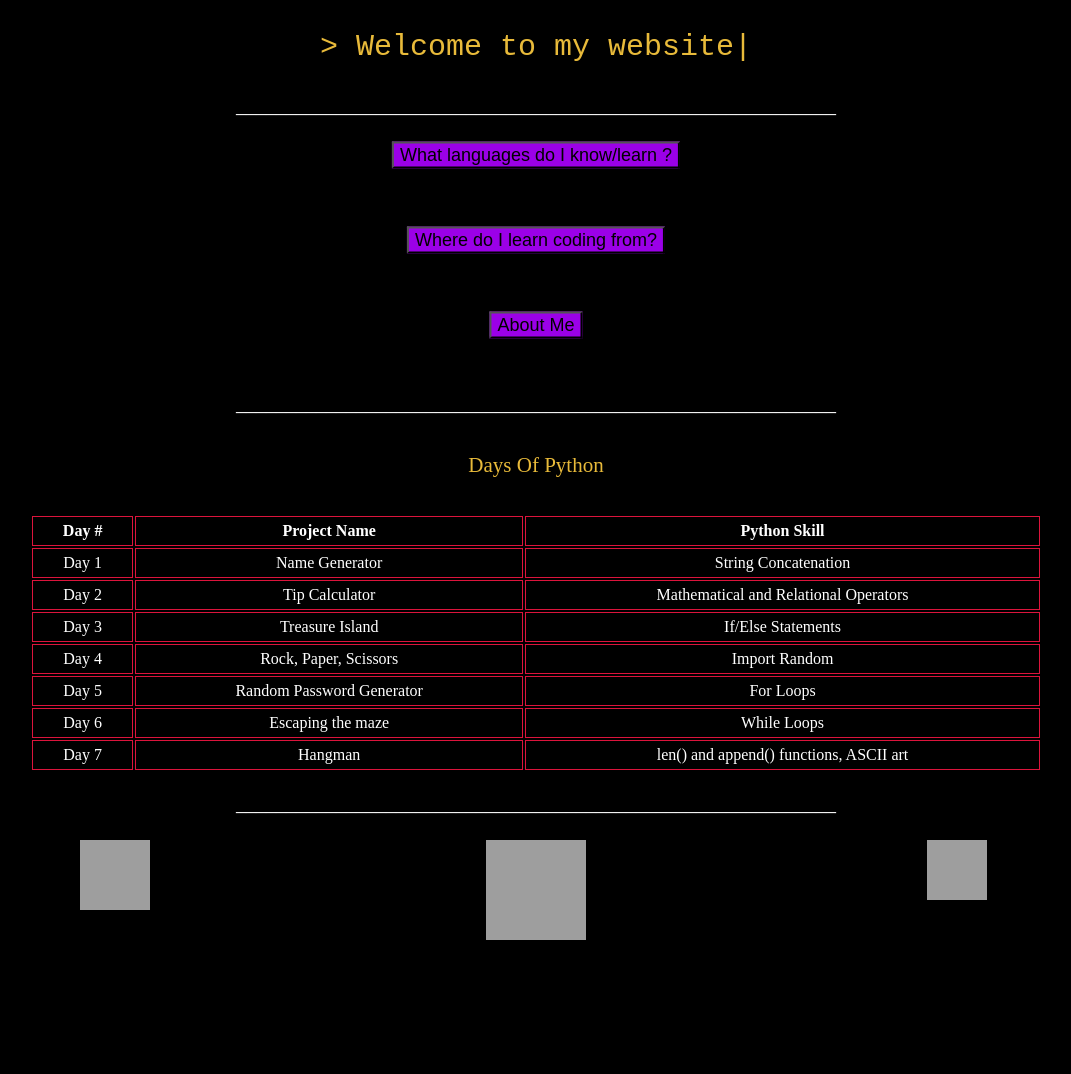
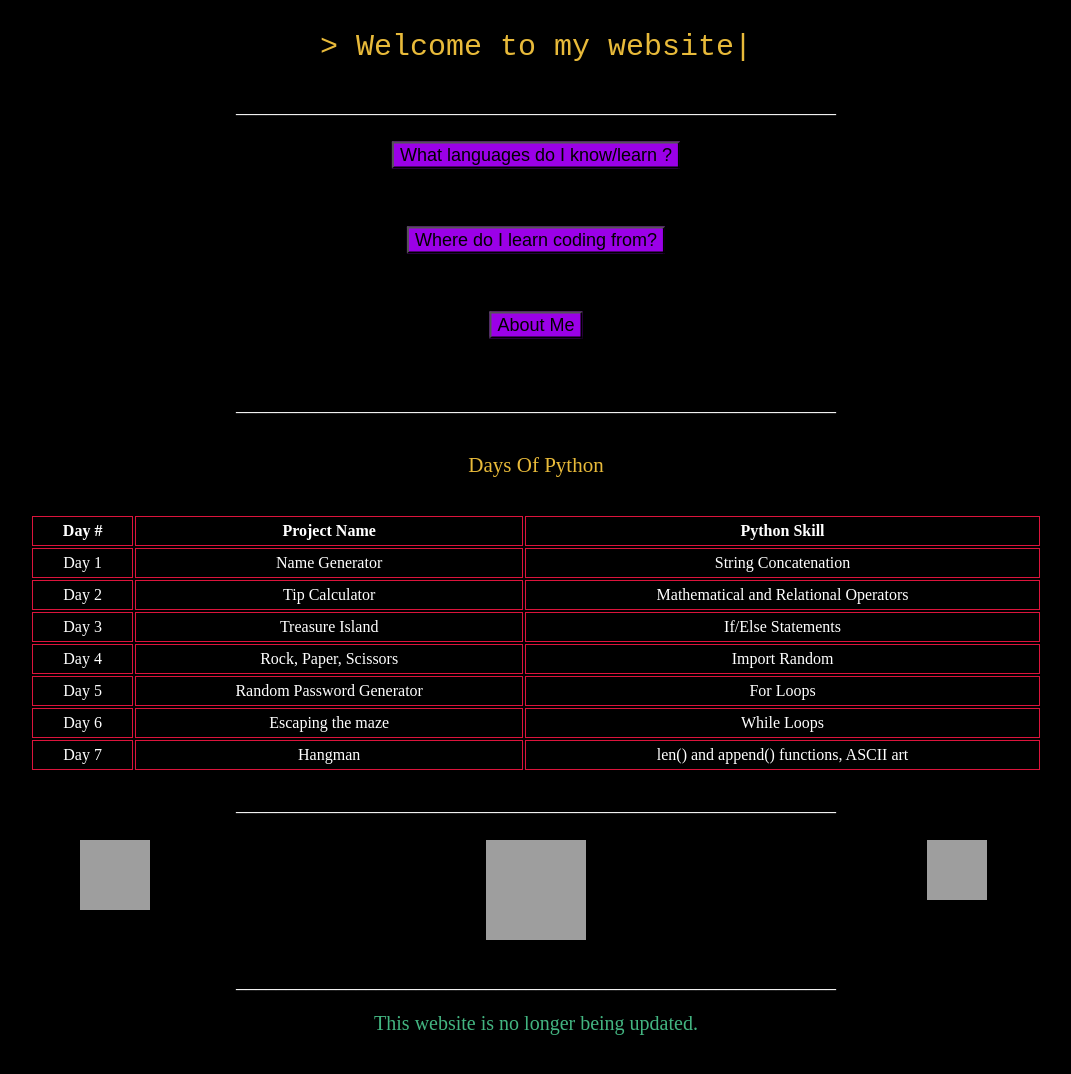
Before and after one commit to ShahidRahmat/FirstWebsite, a plain HTML site: page index.html in a window 1280 px wide. Shown: the whole page, without its empty margins (104-1175 px from the left). Before the commit the page ends 993 px from the top, so only its background shows below. Drawn offline with Linux system fonts and the light colour scheme; grey boxes are pictures that could not be loaded.

Commit message:
Update index.html

```diff
--- a/index.html
+++ b/index.html
@@ -144,6 +144,12 @@ ____________________________________________________________
     </a>
   </div>
 </div>
+ <p id="line" style = "text-align: center">
+____________________________________________________________
+</p>
+<p id = "ending">
+This website is no longer being updated.
+</p>
 </body>
   <br><br>
 </html>
```
